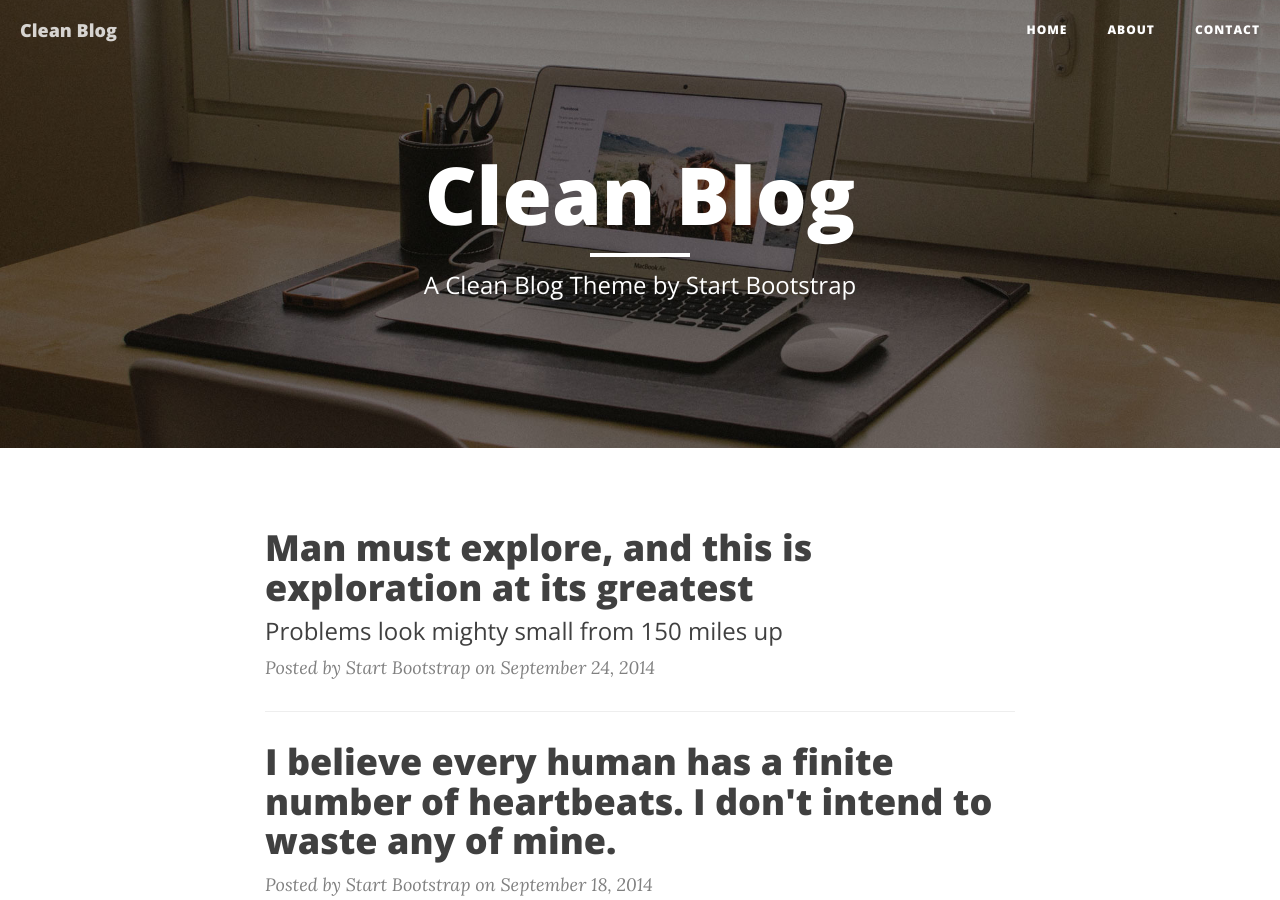
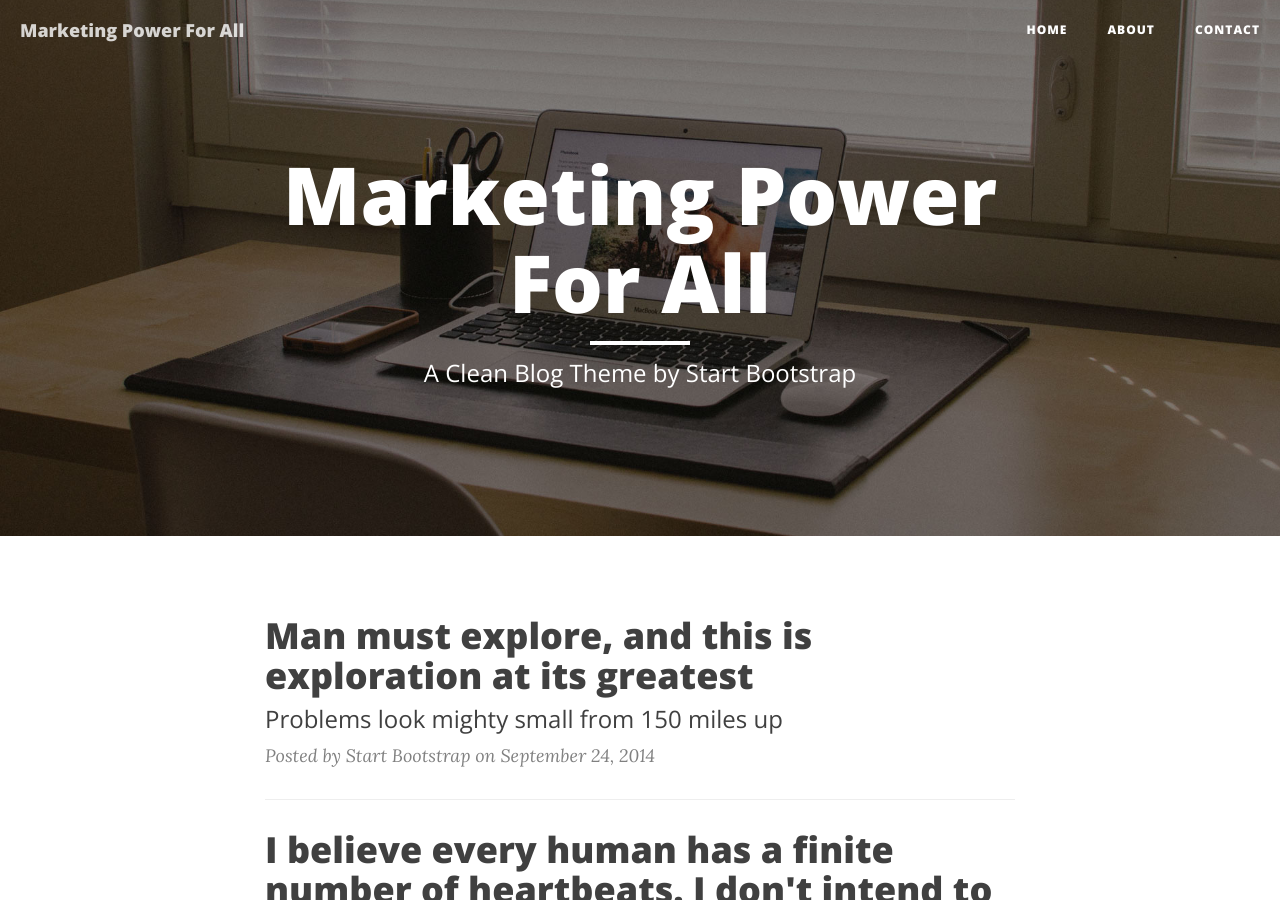
Before and after one commit to postpal/deploy, a Jekyll site: the page built from index.html, in a window 1280 px wide and 900 px high. Built offline with Jekyll 4.4.1, drawn with Linux system fonts in a browser that asks for light colours; nearby versions of some CDN libraries; the list of posts is cut into pages by our own code; some of the changed text lies outside the part shown.

Commit message:
Updated '/_config.yml' via CloudCannon

```diff
--- a/_config.yml
+++ b/_config.yml
@@ -1,12 +1,12 @@
 # Site settings
-title: Clean Blog
+title: Marketing Power For All
 header-img: img/home-bg.jpg
-email: your-email@yourdomain.com
-description: "Write your site description here. It will be used as your sites meta description as well!"
-baseurl: "/startbootstrap-clean-blog-jekyll"
-url: "http://yourdomain.com"
+email: dklongley@postpal.com
+description: "Your website under your control"
+baseurl: "/"
+url: "https://dev.postpal.com.com"
 twitter_username: SBootstrap
-github_username:  davidtmiller
+github_username:  dindinet
 facebook_username:  IronSummitMedia
 
 # Build settings
```
